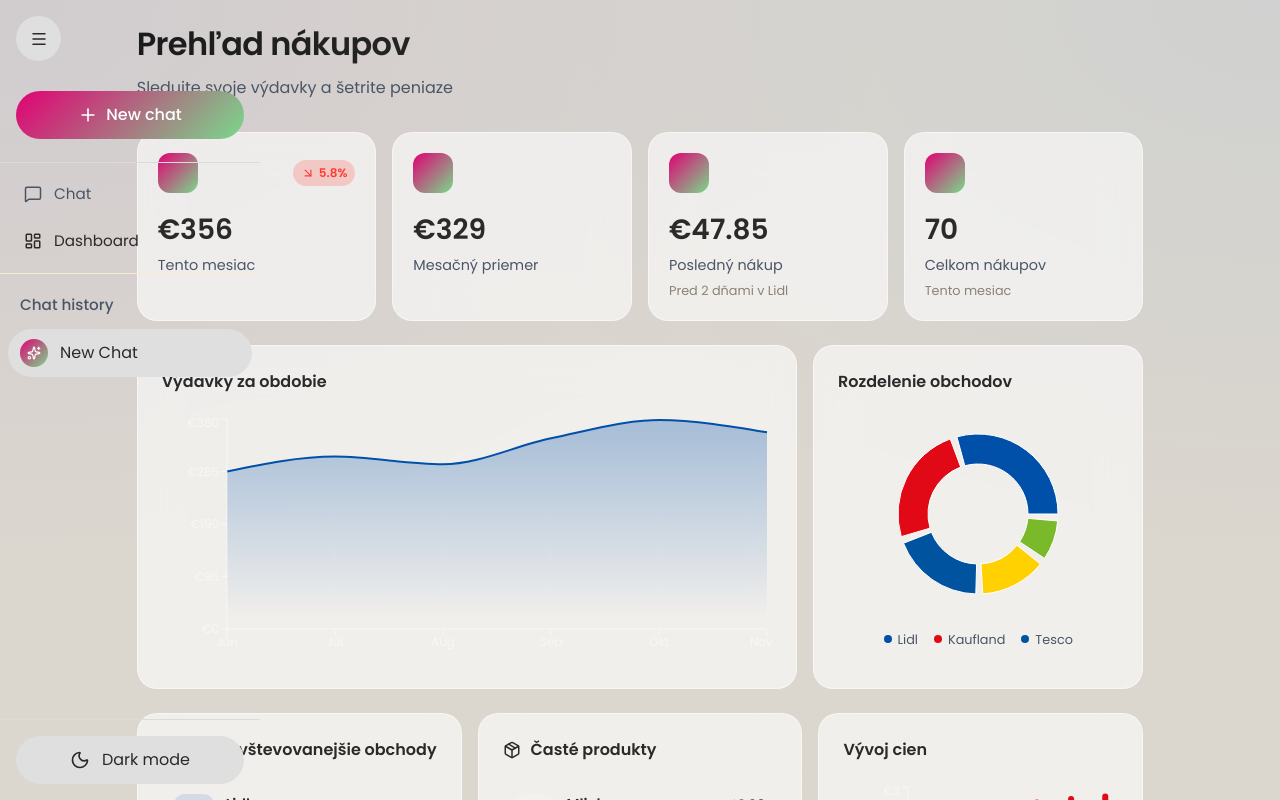
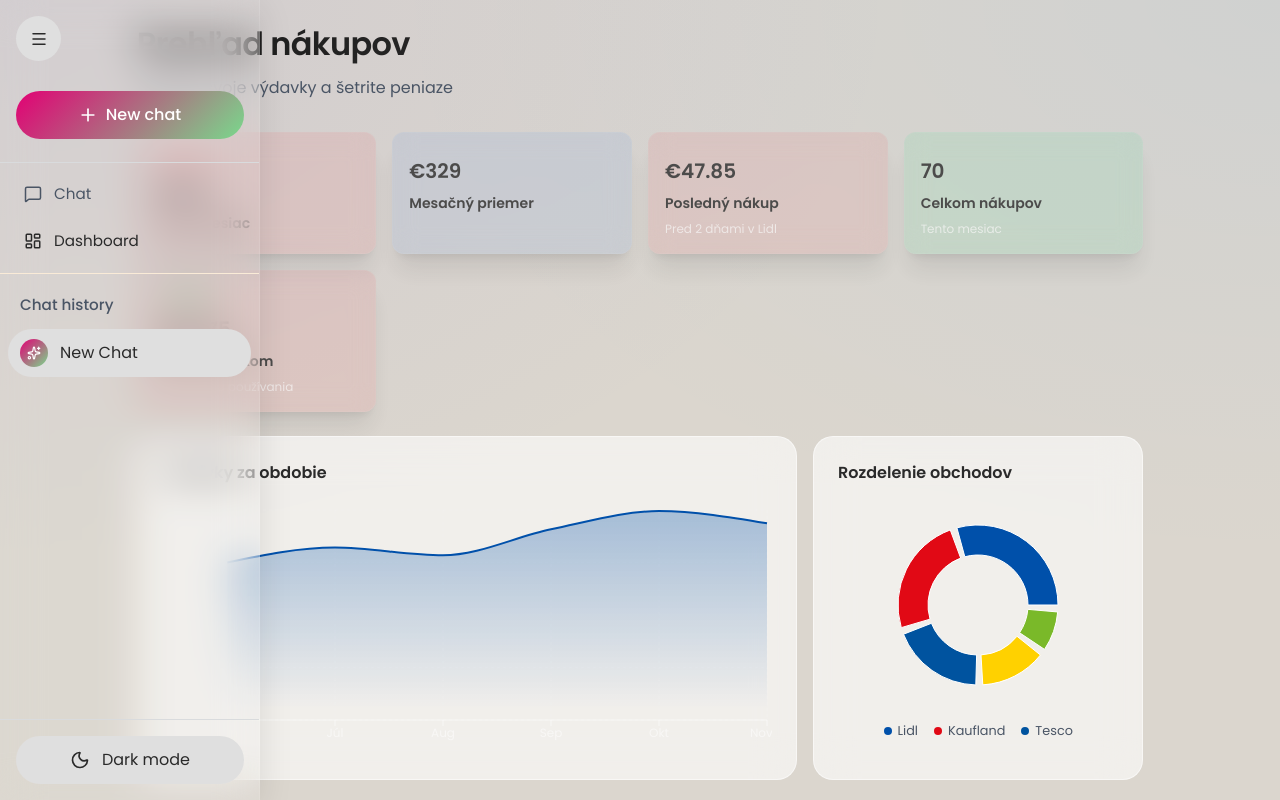
Before and after one commit to AndriiKuts-U/Lorem-Ipsum-01, a React (Vite) app in the folder frontend/: page /dashboard in a window 1280 px wide. Built offline with nearby package versions, Linux system fonts and the light colour scheme.

Commit message:
sidebar background, dashboard template

```diff
--- a/frontend/src/index.css
+++ b/frontend/src/index.css
@@ -51,28 +51,53 @@
             radial-gradient(at 0% 0%, rgba(88, 86, 214, 0.08) 0, transparent 50%),
             radial-gradient(at 100% 0%, rgba(0, 122, 255, 0.05) 0, transparent 50%);
 }
+/*.sidebar {*/
+/*    position: fixed;*/
+/*    top: 0;*/
+/*    left: 0;*/
+/*    z-index: 100;*/
+/*    height: 100vh;*/
+/*    display: flex;*/
+/*    white-space: nowrap;*/
+/*    flex-direction: column;*/
+/*    width: var(--sidebar-open-width);*/
+/*    -webkit-backdrop-filter: blur(20px);*/
+/*    background: transparent !important;*/
+/*    border-right: none !important;*/
+/*    box-shadow: none !important;*/
+/*    overflow: hidden;*/
+/*    transform: translateX(0);*/
+/*    transition: transform 0.3s cubic-bezier(0.25, 0.1, 0.25, 1),*/
+/*    width 0.3s cubic-bezier(0.25, 0.1, 0.25, 1);*/
+/*}*/
+/*.sidebar.closed {*/
+/*    width: var(--sidebar-closed-width);*/
+/*}*/
 .sidebar {
     position: fixed;
     top: 0;
     left: 0;
     z-index: 100;
     height: 100vh;
+    width: var(--sidebar-open-width);
     display: flex;
+    flex-direction: column;
     white-space: nowrap;
-    flex-direction: column;
-    width: var(--sidebar-open-width);
+
+    /* Glass effect */
+    background: rgba(255, 255, 255, 0.05); /* light translucent */
+    backdrop-filter: blur(20px);
     -webkit-backdrop-filter: blur(20px);
-    background: transparent !important;
-    border-right: none !important;
-    box-shadow: none !important;
-    overflow: hidden;
-    transform: translateX(0);
+    border-right: 1px solid rgba(255, 255, 255, 0.1);
+    box-shadow: 0 8px 32px rgba(0, 0, 0, 0.1);
+
     transition: transform 0.3s cubic-bezier(0.25, 0.1, 0.25, 1),
     width 0.3s cubic-bezier(0.25, 0.1, 0.25, 1);
 }
 .sidebar.closed {
     width: var(--sidebar-closed-width);
 }
+
 .sidebar .sidebar-header {
     padding: 16px 16px 23px;
     display: flex;
@@ -232,12 +257,20 @@
 .sidebar-footer .theme-toggle:hover {
     background: var(--color-hover-secondary-alt);
 }
+/*.main-container {*/
+/*    display: flex;*/
+/*    width: 100%;*/
+/*    height: 100vh;*/
+/*    flex-direction: column;*/
+/*    margin: 0 auto;*/
+/*}*/
 .main-container {
     display: flex;
+    flex-direction: column;
+    height: 100vh;
     width: 100%;
-    height: 100vh;
-    flex-direction: column;
     margin: 0 auto;
+    position: relative;
 }
 
 .main-container :where(.message, .prompt-wrapper, .disclaimer-text) {
@@ -248,12 +281,12 @@
     max-width: 1000px;
 }
 .messages-container {
+    flex: 1;
+    overflow-y: auto;
+    padding: 20px;
     display: flex;
-    gap: 20px;
-    padding: 0 0 100px;
-    overflow-y: auto;
     flex-direction: column;
-    scrollbar-color: var(--color-text-placeholder) transparent;
+    gap: 10px;
 }
 .messages-container .message {
     display: flex;
@@ -613,6 +646,18 @@
     border-radius: 130px;
     background: var(--color-bg-secondary);
     border: 1px solid var(--color-border-hr);
+}
+.prompt-container {
+    position: fixed;
+    bottom: 0;
+    left: 20rem;
+    width: 100%;
+    max-width: 1000px;
+    margin: 0 auto;
+    padding: 12px 20px;
+    z-index: 50;
+    opacity: 0.9;
+    background: var(--color-bg-primary);
 }
 .prompt-form .prompt-input {
     width: 100%;
--- a/frontend/src/pages/Dashboard.jsx
+++ b/frontend/src/pages/Dashboard.jsx
@@ -18,23 +18,20 @@ import {
     CartesianGrid,
     Tooltip,
     ResponsiveContainer,
-    BarChart,
-    Bar,
     PieChart,
     Pie,
     Cell
 } from 'recharts';
 
-// Slovak stores with brand colors
+const totalSavings = 142.75;
 const storeVisits = [
-    { name: 'Lidl', visits: 22, color: '#0050AA', logo: '🟦' },        // Lidl blue
-    { name: 'Kaufland', visits: 18, color: '#E10915', logo: '🟥' },    // Kaufland red
-    { name: 'Tesco', visits: 14, color: '#00539F', logo: '🔵' },       // Tesco blue
-    { name: 'Billa', visits: 10, color: '#FFD100', logo: '🟨' },       // Billa yellow
-    { name: 'Fresh', visits: 6, color: '#7AB929', logo: '🟩' },        // Fresh green
+    { name: 'Lidl', visits: 22, color: '#0050AA', logo: '🟦' },
+    { name: 'Kaufland', visits: 18, color: '#E10915', logo: '🟥' },
+    { name: 'Tesco', visits: 14, color: '#00539F', logo: '🔵' },
+    { name: 'Billa', visits: 10, color: '#FFD100', logo: '🟨' },
+    { name: 'Fresh', visits: 6, color: '#7AB929', logo: '🟩' },
 ];
 
-// Brand colors array for charts
 const STORE_COLORS = ['#0050AA', '#E10915', '#00539F', '#FFD100', '#7AB929'];
 
 // Mock data for spending over time (in EUR)
@@ -109,72 +106,113 @@ const priceHistory = [
     { month: 'Nov', Mlieko: 1.29, Chlieb: 1.49, Vajcia: 2.89 },
 ];
 
+const colors = ['bg-red-500/10', 'bg-green-400/10', 'bg-blue-500/10', 'bg-yellow-400/10', 'bg-pink-500/10'];
 // Stat Card Component
-const StatCard = ({ title, value, subtitle, trend, trendValue }) => (
-    <div className="stat-card">
-        <div className="stat-card-header">
-            <div className="stat-icon">
-                {/*<Icon size={20} />*/}
-            </div>
+const StatCard = ({ title, value, subtitle, trend, trendValue }) => {
+
+    // eslint-disable-next-line react-hooks/purity
+    const colorClass = colors[Math.floor(Math.random() * colors.length)];
+        return (
+        <div
+            className={`${colorClass} opacity-80 shadow-xl  border-white/5 backdrop-blur-md border rounded-xl p-4 flex flex-col gap-2 hover:bg-white/10 transition-colors duration-200`}>
+            <div className="flex justify-between items-center">
                 {trend && (
-                <div className={`stat-trend ${trend}`}>
-                    {trend === 'up' ? <ArrowUpRight size={14} /> : <ArrowDownRight size={14} />}
+                    <div
+                        className={`flex items-center gap-1 text-sm font-semibold ${trend === 'up' ? 'text-green-400' : 'text-red-400'}`}>
+                        {trend === 'up' ? <ArrowUpRight size={14}/> : <ArrowDownRight size={14}/>}
                         <span>{trendValue}%</span>
                     </div>
                 )}
             </div>
-        <div className="stat-value">{value}</div>
-        <div className="stat-title">{title}</div>
-        {subtitle && <div className="stat-subtitle">{subtitle}</div>}
+            <div className="text-xl font-bold">{value}</div>
+            <div className="text-sm font-semibold">{title}</div>
+            {subtitle && <div className="text-xs text-white/70">{subtitle}</div>}
         </div>
     );
+}
 
 // Store Card Component with brand colors
-const StoreCard = ({ store, maxVisits }) => {
+const StoreCard = ({store, maxVisits}) => {
     const percentage = (store.visits / maxVisits) * 100;
     return (
-        <div className="store-card">
-            <div className="store-logo" style={{ background: `${store.color}20` }}>
-                <span style={{ color: store.color, fontWeight: 700, fontSize: '0.75rem' }}>
+        // <div className="store-card">
+        //     <div className="store-logo" style={{background: `${store.color}20`}}>
+        //         <span style={{color: store.color, fontWeight: 700, fontSize: '0.75rem'}}>
+        //             {store.name.charAt(0)}
+        //         </span>
+        //     </div>
+        //     <div className="store-info">
+        //         <div className="store-name">{store.name}</div>
+        //         <div className="store-visits">{store.visits} návštev</div>
+        //     </div>
+        //     <div className="store-bar-container">
+        //         <div
+        //             className="store-bar"
+        //             style={{
+        //                 width: `${percentage}%`,
+        //                 background: store.color
+        //             }}
+        //         />
+        //     </div>
+        // </div>
+
+        <div
+            className="flex items-center gap-3 bg-white/5 backdrop-blur-md border border-white/10 rounded-xl p-3 hover:bg-white/10 transition-colors duration-200">
+            <div className="w-10 h-10 flex items-center justify-center rounded-lg"
+                 style={{background: `${store.color}20`, color: store.color}}>
                 {store.name.charAt(0)}
-                </span>
             </div>
-            <div className="store-info">
-                <div className="store-name">{store.name}</div>
-                <div className="store-visits">{store.visits} návštev</div>
+            <div className="flex-1 min-w-0">
+                <div className="text-sm font-semibold">{store.name}</div>
+                <div className="text-xs text-white/70">{store.visits} návštev</div>
             </div>
-            <div className="store-bar-container">
-                <div
-                    className="store-bar"
-                    style={{
-                        width: `${percentage}%`,
-                        background: store.color
-                    }}
-                />
+            <div className="w-20 h-1 bg-white/10 rounded-full overflow-hidden">
+                <div className="h-full rounded-full" style={{width: `${percentage}%`, background: store.color}}></div>
             </div>
         </div>
+
     );
 };
 
 // Product Row Component
-const ProductRow = ({ product }) => (
-    <div className="product-row">
-        <div className="product-emoji">{product.emoji}</div>
-        <div className="product-info">
-            <div className="product-name">{product.name}</div>
-            <div className="product-purchases">{product.purchases}× tento mesiac</div>
+const ProductRow = ({product}) => (
+    // <div className="product-row">
+    //     <div className="product-emoji">{product.emoji}</div>
+    //     <div className="product-info">
+    //         <div className="product-name">{product.name}</div>
+    //         <div className="product-purchases">{product.purchases}× tento mesiac</div>
+    //     </div>
+    //     <div className="product-price">
+    //         <div className="price-value">€{product.avgPrice.toFixed(2)}</div>
+    //         <div className={`price-change ${product.trend}`}>
+    //             {product.trend === 'up' ? <TrendingUp size={12}/> : <TrendingDown size={12}/>}
+    //             <span>{product.priceChange > 0 ? '+' : ''}{product.priceChange}%</span>
+    //         </div>
+    //     </div>
+    // </div>
+    <div
+        className="flex items-center gap-3 bg-white/5 backdrop-blur-md border border-white/10 rounded-xl p-3 hover:bg-white/10 transition-colors duration-200">
+        <div className="w-10 h-10 flex items-center justify-center rounded-lg text-xl"
+             style={{background: 'rgba(255,255,255,0.1)'}}>
+            {product.emoji}
         </div>
-        <div className="product-price">
-            <div className="price-value">€{product.avgPrice.toFixed(2)}</div>
-            <div className={`price-change ${product.trend}`}>
-                {product.trend === 'up' ? <TrendingUp size={12} /> : <TrendingDown size={12} />}
+        <div className="flex-1 min-w-0">
+            <div className="text-sm font-semibold">{product.name}</div>
+            <div className="text-xs text-white/70">{product.purchases}× tento mesiac</div>
+        </div>
+        <div className="text-right">
+            <div className="text-sm font-semibold">{`€${product.avgPrice.toFixed(2)}`}</div>
+            <div
+                className={`flex items-center justify-end gap-1 text-xs font-semibold ${product.trend === 'up' ? 'text-red-400' : 'text-green-400'}`}>
+                {product.trend === 'up' ? <TrendingUp size={12}/> : <TrendingDown size={12}/>}
                 <span>{product.priceChange > 0 ? '+' : ''}{product.priceChange}%</span>
             </div>
         </div>
     </div>
+
 );
 
-const Dashboard = ({ theme }) => {
+const Dashboard = ({theme}) => {
     const maxVisits = Math.max(...storeVisits.map(s => s.visits));
     const totalSpentThisMonth = 356;
     const avgSpending = 329;
@@ -212,6 +250,14 @@ const Dashboard = ({ theme }) => {
                     value="70"
                     subtitle="Tento mesiac"
                     icon={Package}
+                />
+                <StatCard
+                    title="Ušetrené celkom"
+                    value={`€${totalSavings.toLocaleString()}`}
+                    subtitle="Od začiatku používania"
+                    icon={DollarSign}
+                    trend="up"
+                    trendValue={12.3}
                 />
             </div>
 
@@ -334,44 +380,6 @@ const Dashboard = ({ theme }) => {
                         ))}
                     </div>
                 </div>
-
-                {/* Price Trends Chart */}
-                <div className="chart-card price-chart">
-                    <h3 className="chart-title">Vývoj cien</h3>
-                    <div className="chart-container">
-                        <ResponsiveContainer width="100%" height={220}>
-                            <BarChart data={priceHistory}>
-                                <CartesianGrid strokeDasharray="3 3" stroke="rgba(255,255,255,0.1)" />
-                                <XAxis
-                                    dataKey="month"
-                                    stroke="rgba(255,255,255,0.5)"
-                                    fontSize={12}
-                                />
-                                <YAxis
-                                    stroke="rgba(255,255,255,0.5)"
-                                    fontSize={12}
-                                    tickFormatter={(value) => `€${value}`}
-                                />
-                                <Tooltip
-                                    contentStyle={{
-                                        background: 'rgba(30,30,40,0.9)',
-                                        border: '1px solid rgba(255,255,255,0.1)',
-                                        borderRadius: '12px'
-                                    }}
-                                    formatter={(value) => [`€${value.toFixed(2)}`, '']}
-                                />
-                                <Bar dataKey="Mlieko" fill="#0050AA" radius={[4, 4, 0, 0]} name="Mlieko" />
-                                <Bar dataKey="Chlieb" fill="#7AB929" radius={[4, 4, 0, 0]} name="Chlieb" />
-                                <Bar dataKey="Vajcia" fill="#E10915" radius={[4, 4, 0, 0]} name="Vajcia" />
-                            </BarChart>
-                        </ResponsiveContainer>
-                        <div className="chart-legend">
-                            <div className="legend-item"><span className="legend-dot" style={{background: '#0050AA'}}></span>Mlieko</div>
-                            <div className="legend-item"><span className="legend-dot" style={{background: '#7AB929'}}></span>Chlieb</div>
-                            <div className="legend-item"><span className="legend-dot" style={{background: '#E10915'}}></span>Vajcia</div>
-                        </div>
-                    </div>
-                </div>
             </div>
             </div>
     );
```
Lines whose indentation alone changed are shown as unchanged.
